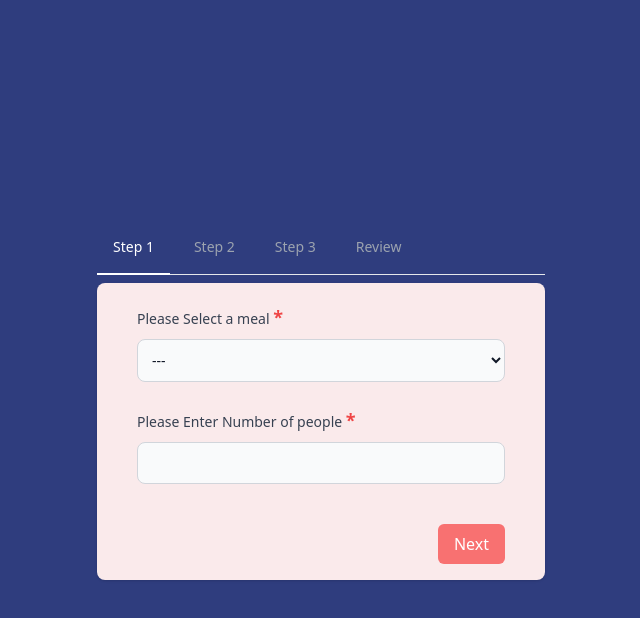
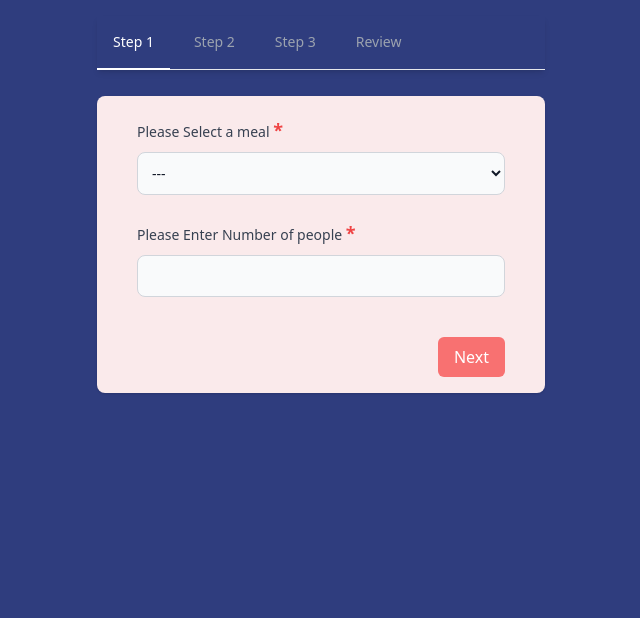
Before and after one commit to rakshitagarwal/pre-order, a React (Create React App) app in the folder frontend/: page / in a window 1280 px wide. Shown: the top 618 px of the page, without its empty margins (319-959 px from the left). Built offline with nearby package versions, Linux system fonts and the light colour scheme; no server answers.

Commit message:
minor styling changes

```diff
--- a/frontend/src/components/Review.jsx
+++ b/frontend/src/components/Review.jsx
@@ -22,7 +22,7 @@ const Review = ({ values, prevPage }) => {
         [
           "Dishes",
           dishes
-            .map((dish) => `${dish.name} (Servings: ${dish.servings})`)
+            .map((dish) => `${dish.name} : ${dish.servings}`)
             .join(", "),
         ],
       ]);
@@ -40,7 +40,7 @@ const Review = ({ values, prevPage }) => {
     >
       {() => (
         <Form className="space-y-3">
-          <div className="mt-1">
+          <>
             <label className="block text-sm font-medium text-gray-700 pb-1">
               Meal
             </label>
@@ -50,9 +50,9 @@ const Review = ({ values, prevPage }) => {
             >
               {values.meal || "Not selected"}
             </div>
-          </div>
+          </>
 
-          <div className="mt-0">
+          <>
             <label className="block text-sm font-medium text-gray-700 pb-1">
               People
             </label>
@@ -62,9 +62,9 @@ const Review = ({ values, prevPage }) => {
             >
               {values.people}
             </div>
-          </div>
+          </>
 
-          <div className="mt-0">
+          <>
             <label className="block text-sm font-medium text-gray-700 pb-1">
               Restaurant
             </label>
@@ -74,9 +74,9 @@ const Review = ({ values, prevPage }) => {
             >
               {values.restaurant || "Not selected"}
             </div>
-          </div>
+          </>
 
-          <div className="mt-0">
+          <>
             <label className="block text-sm font-medium text-gray-700 pb-1">
               Dishes
             </label>
@@ -92,7 +92,7 @@ const Review = ({ values, prevPage }) => {
                   </li>
                 ))}
             </ul>
-          </div>
+          </>
 
           <div className="flex justify-between mt-4">
             <button
--- a/frontend/src/components/Step1.jsx
+++ b/frontend/src/components/Step1.jsx
@@ -6,7 +6,7 @@ const Step1 = ({ values, nextPage }) => {
     <Formik
       initialValues={{
         meal: values.meal || "",
-        people: values.people || null,
+        people: values.people || "",
       }}
       validationSchema={step1Schema}
       onSubmit={(values) => {
--- a/frontend/src/components/Step3.jsx
+++ b/frontend/src/components/Step3.jsx
@@ -57,7 +57,7 @@ const Step3 = ({ values, dishes, nextPage, prevPage }) => {
                     <Field
                       as="select"
                       name={`dishes[${index}].name`}
-                      className="bg-gray-50 w-48 border border-gray-300 rounded-lg p-1 mt-1"
+                      className="bg-gray-50 w-48 border border-gray-300 rounded-lg p-1.5 mt-1"
                     >
                       <option value="">---</option>
                       {dishChoices
--- a/frontend/src/pages/Myform.jsx
+++ b/frontend/src/pages/Myform.jsx
@@ -12,7 +12,7 @@ const Myform = () => {
   const { data } = useSelector((store) => store.dishes);
   const [formValues, setFormValues] = useState({
     meal: "",
-    people: null,
+    people: "",
     restaurant: "",
     dishes: [{ name: "", servings: 1 }],
     page: 0,
@@ -22,7 +22,7 @@ const Myform = () => {
     dispatch(getDishes());
   }, [dispatch]);
 
-  const PageDisplay = (formValues) => {
+  const PageDisplay = () => {
     switch (formValues.page) {
       case 0:
         return <Step1 values={formValues} nextPage={handleNextPage} />;
@@ -65,18 +65,19 @@ const Myform = () => {
   };
 
   return (
-    <div className="bg-[#2F3D7E] w-full h-screen flex flex-col justify-center py-36 sm:px-6 lg:px-8">
-      <div className="sm:mx-auto sm:w-full sm:max-w-md">
+    <div className="bg-[#2F3D7E] w-full h-screen flex flex-col items-center pt-24 sm:px-6 lg:px-8">
+      <div
+        className="fixed top-4 left-0 right-0 z-10 bg-[#2F3D7E] sm:mx-auto sm:w-full sm:max-w-md shadow-md"
+      >
         <div className="text-sm font-medium text-center text-gray-500 border-b border-gray-200 dark:text-gray-400 dark:border-gray-700">
           <ul className="flex flex-wrap -mb-px">
             {titles.map((step, index) => (
               <li className="me-2" key={index}>
                 <span
-                  className={`inline-block p-4 ${
-                    formValues.page === index
+                  className={`inline-block p-4 ${formValues.page === index
                       ? "text-white border-b-2 border-white"
                       : "border-b-2 border-transparent text-gray-400"
-                  }`}
+                    }`}
                 >
                   {step}
                 </span>
@@ -85,9 +86,9 @@ const Myform = () => {
           </ul>
         </div>
       </div>
-      <div className="mt-2 sm:mx-auto sm:w-full sm:max-w-md">
+      <div className="mt-0 sm:mx-auto sm:w-full sm:max-w-md">
         <div className="bg-[#FAEAEB] py-4 px-4 shadow sm:rounded-lg sm:px-10">
-          {PageDisplay(formValues)}
+          {PageDisplay()}
         </div>
       </div>
     </div>
```
Also changed, not shown: 1 other file (tests, documents, lock files or other folders).
